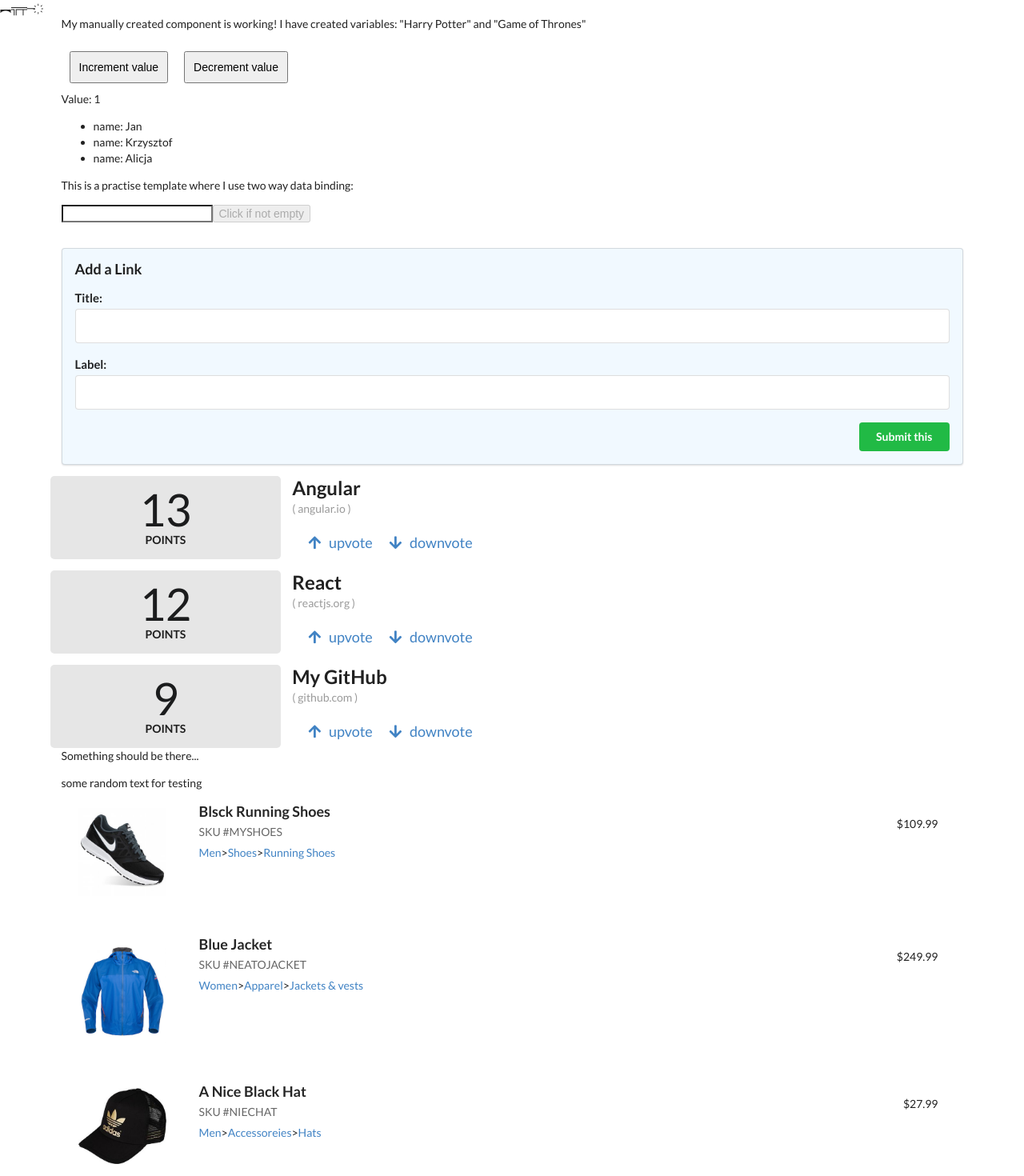
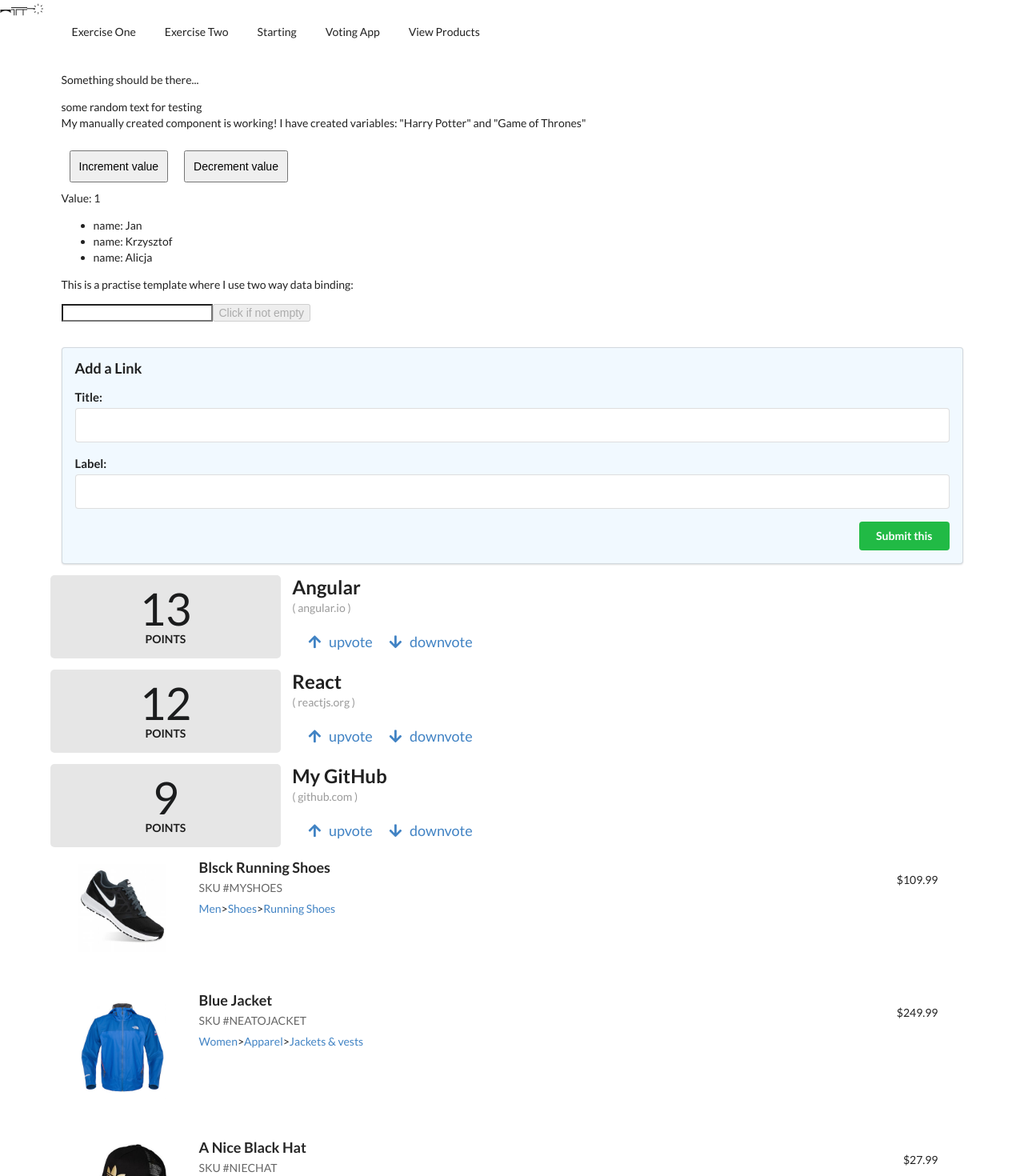
Before and after one commit to MariuszZalew/angular_workbench, an Angular app: page / in a window 1280 px wide. Shown: the top 1470 px of the page at 80% size. Built offline with nearby package versions, Linux system fonts and the light colour scheme.

Commit message:
add navigation template

```diff
--- a/src/app/app.component.html
+++ b/src/app/app.component.html
@@ -1,12 +1,15 @@
+<app-nav-menu></app-nav-menu>
+
+<app-exercise-one *ngIf="true"></app-exercise-one>
+
 <app-exercise-two
   [GoodName]="ownComponentPerson"
   (passPerson)="logPerson($event)"
+  *ngIf="true"
 ></app-exercise-two>
 
-<app-hello-world></app-hello-world>
+<app-hello-world *ngIf="true"></app-hello-world>
 
-<app-vote-domain></app-vote-domain>
+<app-vote-domain *ngIf="true"></app-vote-domain>
 
-<app-exercise-one></app-exercise-one>
-
-<app-products-all></app-products-all>
+<app-products-all *ngIf="true"></app-products-all>
--- a/src/app/app.module.ts
+++ b/src/app/app.module.ts
@@ -14,6 +14,7 @@
 import { ExerciseTwoComponent } from "./exercise-two/exercise-two.component";
 import { VoteDomainComponent } from './vote-domain/vote-domain.component';
 import { ArticleComponent } from './vote-domain/article/article.component';
+import { NavMenuComponent } from './nav-menu/nav-menu.component';
 
 @NgModule({
   declarations: [
@@ -29,6 +30,7 @@
     ExerciseTwoComponent,
     VoteDomainComponent,
     ArticleComponent,
+    NavMenuComponent
   ],
   imports: [BrowserModule, FormsModule],
   providers: [],
--- a/src/app/exercise-one/exercise-one.component.ts
+++ b/src/app/exercise-one/exercise-one.component.ts
@@ -5,7 +5,7 @@
   templateUrl: './exercise-one.component.html',
 })
 export class ExerciseOneComponent implements OnInit {
-
+  disabled: boolean;
   display: boolean = true;
   am_i_disabled: boolean = false;
   title_atribute: string = "I'm just a tooltip message";
--- /dev/null
+++ b/src/app/nav-menu/nav-menu.component.css
@@ -0,0 +1,3 @@
+#nab {
+    margin-bottom: 30px;
+}
--- /dev/null
+++ b/src/app/nav-menu/nav-menu.component.html
@@ -0,0 +1,17 @@
+<div class="ui secondary  menu" id="nab">
+  <a class="item">
+    Exercise One
+  </a>
+  <a class="item">
+    Exercise Two
+  </a>
+  <a class="item">
+    Starting
+  </a>
+  <a class="item">
+    Voting App
+  </a>
+  <a class="item">
+    View Products
+  </a>
+</div>
```
Also changed, not shown: src/app/nav-menu/nav-menu.component.ts (added, +13 -0 lines).
